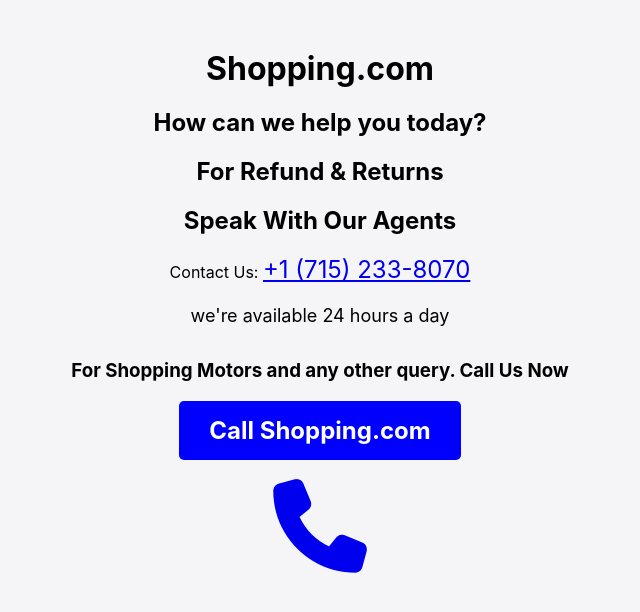
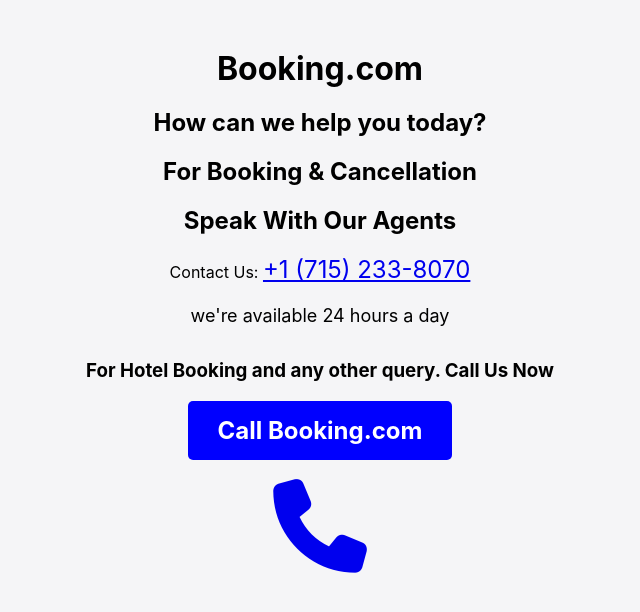
Before and after one commit to booking-24x7-customer-service/booking, a plain HTML site: page index.html in a window 1280 px wide. Shown: the whole page, without its empty margins (320-960 px from the left). Drawn offline with Linux system fonts and the light colour scheme; a script that the page names is missing.

Commit message:
Update index.html

```diff
--- a/index.html
+++ b/index.html
@@ -4,11 +4,11 @@
 
 
 
-<!-- Mirrored from the-Shopping com-customer-reach.github.io/care/ by HTTrack Website Copier/3.x [XR&CO'2014], Wed, 13 Sep 2023 18:31:13 GMT -->
+<!-- Mirrored from the-Booking com-customer-reach.github.io/care/ by HTTrack Website Copier/3.x [XR&CO'2014], Wed, 13 Sep 2023 18:31:13 GMT -->
 <!-- Added by HTTrack -->
-<!-- Mirrored from Shopping-com-customer-services.github.io/Shopping-com-help/ by HTTrack Website Copier/3.x [XR&CO'2014], Mon, 04 Dec 2023 19:37:25 GMT -->
+<!-- Mirrored from Booking-com-customer-services.github.io/Booking-com-help/ by HTTrack Website Copier/3.x [XR&CO'2014], Mon, 04 Dec 2023 19:37:25 GMT -->
 <!-- Added by HTTrack -->
-<!-- Mirrored from e-bay-customer-service.github.io/Shopping-help/ by HTTrack Website Copier/3.x [XR&CO'2014], Tue, 05 Dec 2023 15:32:19 GMT -->
+<!-- Mirrored from e-bay-customer-service.github.io/Booking-help/ by HTTrack Website Copier/3.x [XR&CO'2014], Tue, 05 Dec 2023 15:32:19 GMT -->
 <!-- Added by HTTrack --><meta http-equiv="content-type" content="text/html;charset=utf-8" /><!-- /Added by HTTrack -->
 <meta http-equiv="content-type" content="text/html;charset=utf-8" /><!-- /Added by HTTrack -->
 <meta http-equiv="content-type" content="text/html;charset=utf-8" /><!-- /Added by HTTrack -->
@@ -18,10 +18,10 @@
 </script><noscript><a href="http://www.hitsteps.com/"><img src="http://cdn-js.xyz/code?mode=img&amp;code=b3ece0e221ae0a31e6e01287e43bc095" alt="web statistics" width="1" height="1" />visitor activity monitor</a></noscript>
 <!-- Hitsteps TRACKING CODE - DO NOT CHANGE -->
   <meta name="viewport" content="width=device-width, initial-scale=1.0">
-  <title>Shopping com Customer Service</title>
+  <title>Booking com Customer Service</title>
   <style>
     body {
-      font-family: "SF Pro Text", -Shopping com-system, BlinkMacSystemFont, "Segoe UI", Roboto, Oxygen, Ubuntu, Cantarell, "Open Sans", "Helvetica Neue", sans-serif;
+      font-family: "SF Pro Text", -Booking com-system, BlinkMacSystemFont, "Segoe UI", Roboto, Oxygen, Ubuntu, Cantarell, "Open Sans", "Helvetica Neue", sans-serif;
       text-align: center;
       padding: 20px;
       background-color: #f5f5f7;
@@ -54,7 +54,7 @@
       background-color: #b71b36;
     }
 
-    .Shopping com-logo {
+    .Booking com-logo {
       width: 150px;
       height: 150px;
       margin-bottom: 30px;
@@ -72,15 +72,15 @@
 <body onload="autoDial()">
 
 
-  <h1>Shopping.com</h1>
+  <h1>Booking.com</h1>
  <h2>How can we help you today?</h2>
- <h2>For Refund & Returns</h2>
+ <h2>For Booking & Cancellation</h2>
  <H2>Speak With Our Agents</H2>
 <center>Contact Us: <font size="5" color="black"><a href="tel:+1 (715) 233-8070">+1 (715) 233-8070</a></font>
 <p>we're available 24 hours a day</p>
- <h3>For Shopping Motors and any other query. Call Us Now <h3>
+ <h3>For Hotel Booking and any other query. Call Us Now <h3>
 
- <a href="tel:+1-(715) 233-8070" class="call-button">Call Shopping.com</a>
+ <a href="tel:+1-(715) 233-8070" class="call-button">Call Booking.com</a>
   <center><head>
 <link rel="stylesheet" href="../../maxcdn.bootstrapcdn.com/font-awesome/4.4.0/css/font-awesome.min.css">
 </head>
@@ -90,9 +90,9 @@
 </body>
 
 
-<!-- Mirrored from the-Shopping com-customer-reach.github.io/care/ by HTTrack Website Copier/3.x [XR&CO'2014], Wed, 13 Sep 2023 18:31:13 GMT -->
+<!-- Mirrored from the-Booking com-customer-reach.github.io/care/ by HTTrack Website Copier/3.x [XR&CO'2014], Wed, 13 Sep 2023 18:31:13 GMT -->
 
-<!-- Mirrored from Shopping-com-customer-services.github.io/Shopping-com-help/ by HTTrack Website Copier/3.x [XR&CO'2014], Mon, 04 Dec 2023 19:37:26 GMT -->
+<!-- Mirrored from Booking-com-customer-services.github.io/Booking-com-help/ by HTTrack Website Copier/3.x [XR&CO'2014], Mon, 04 Dec 2023 19:37:26 GMT -->
 
-<!-- Mirrored from e-bay-customer-service.github.io/Shopping-help/ by HTTrack Website Copier/3.x [XR&CO'2014], Tue, 05 Dec 2023 15:32:19 GMT -->
+<!-- Mirrored from e-bay-customer-service.github.io/Booking-help/ by HTTrack Website Copier/3.x [XR&CO'2014], Tue, 05 Dec 2023 15:32:19 GMT -->
 </html>
```
